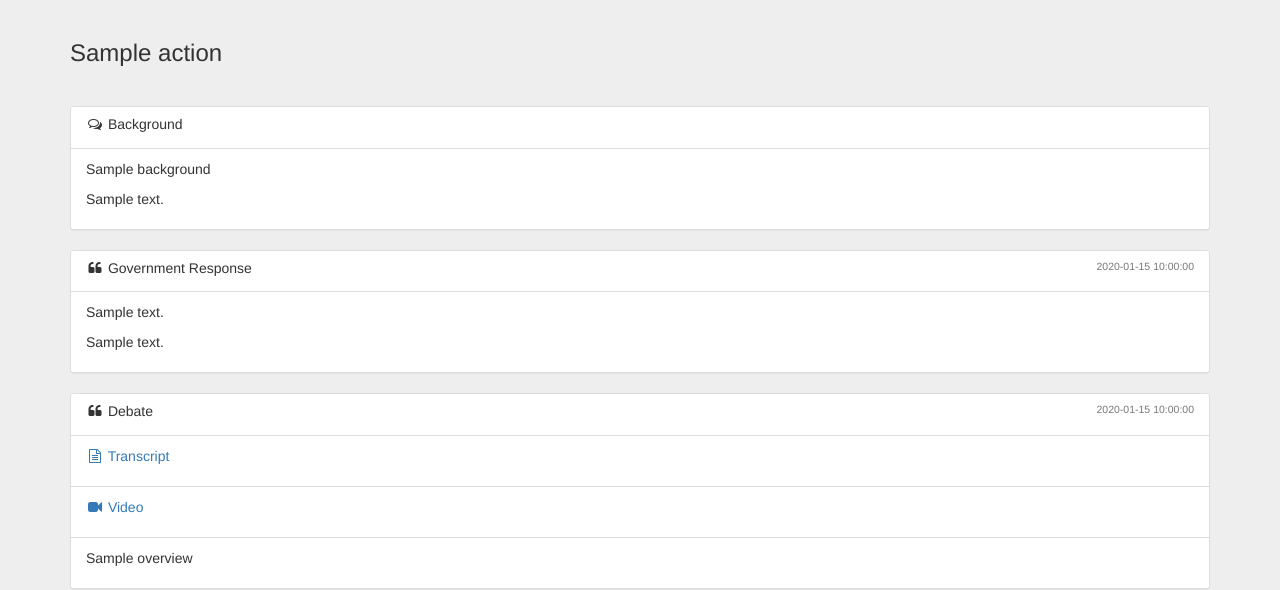
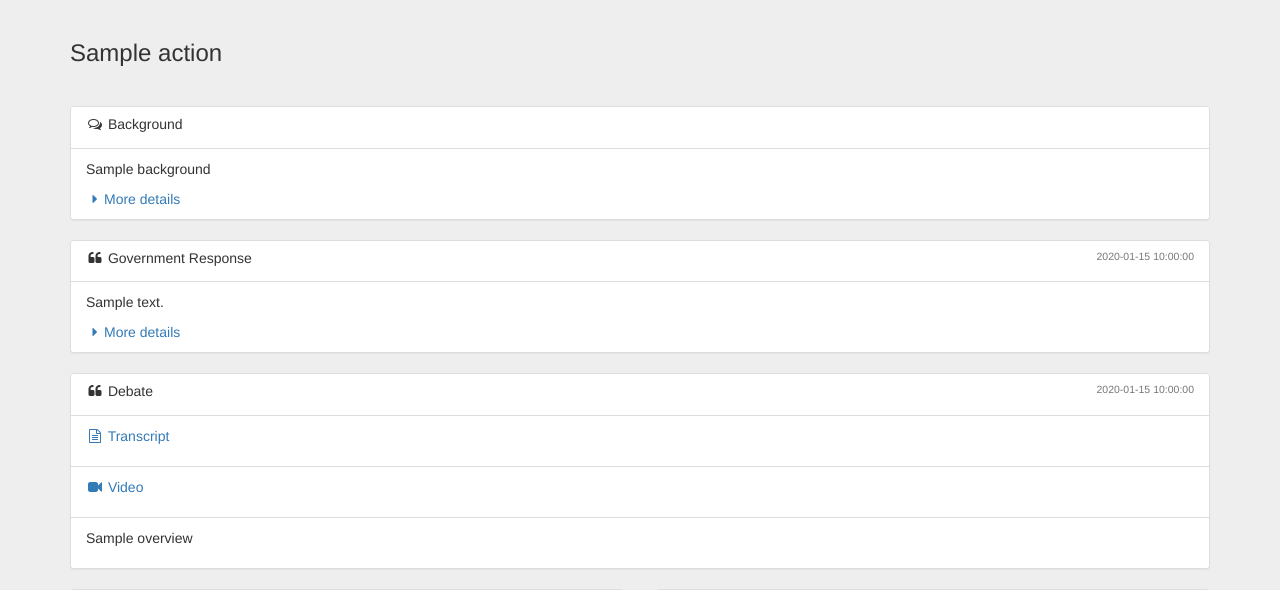
Before and after one commit to MashSoftware/petitions, a Flask app: template application/templates/petition.html in a window 1280 px wide. Shown: the top 590 px of the page. Run offline with Flask 2, Linux system fonts and the light colour scheme; the template is opened without the code that fills it: most values are stand-ins (such as "Sample title", 1, 10 or a date in 2020); some libraries are stand-ins or nearby versions.

Commit message:
hide full details, click to expand

```diff
--- a/application/templates/petition.html
+++ b/application/templates/petition.html
@@ -17,7 +17,9 @@
         </div>
         <div class="list-group-item">
           <p>{{ data['data']['attributes']['background']|urlize(40) }}</p>
-          <p>{{ data['data']['attributes']['additional_details']|urlize(40) }}</p>
+          <a role="button" data-toggle="collapse" href="#additional_details" aria-expanded="false" aria-controls="additional_details"><i class="fa fa-caret-right fa-fw"></i>More details</a>
+          <div class="collapse" id="additional_details">
+            <p>{{ data['data']['attributes']['additional_details']|urlize(40) }}</p></div>
           </div>
         </div>
       </div>
@@ -32,7 +34,10 @@
           </div>
           <div class="list-group-item">
             <p>{{ data['data']['attributes']['government_response']['summary']|urlize(40) }}</p>
+            <a role="button" data-toggle="collapse" href="#details" aria-expanded="false" aria-controls="details"><i class="fa fa-caret-right fa-fw"></i>More details</a>
+            <div class="collapse" id="details">
               <p>{{ data['data']['attributes']['government_response']['details']|urlize(40) }}</p>
+            </div>
           </div>
         </div>
       </div>
```
Lines whose indentation alone changed are shown as unchanged.
